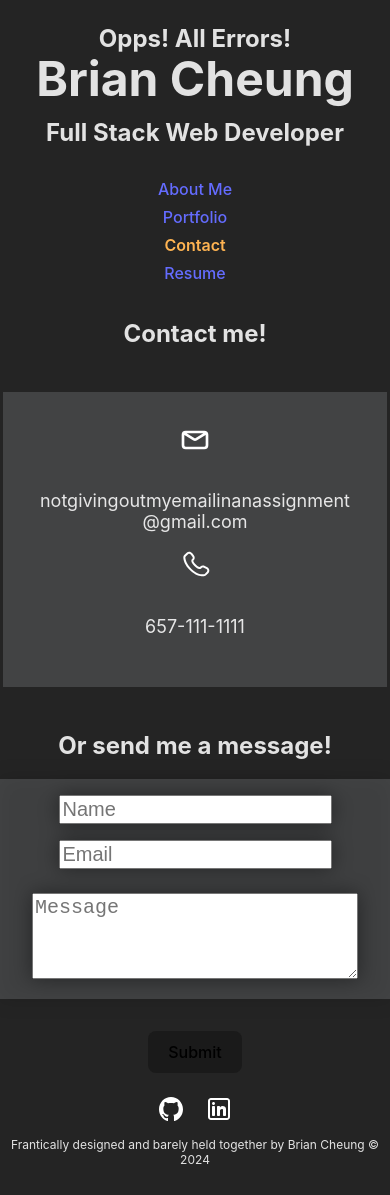
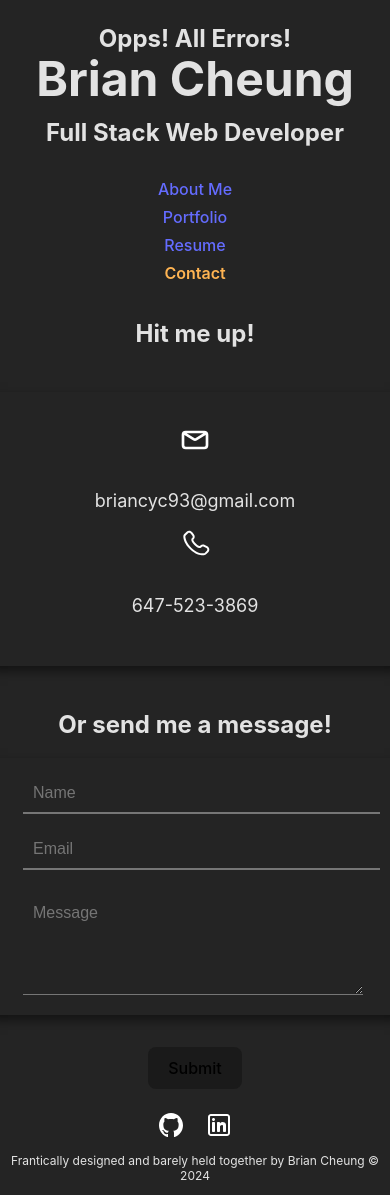
Before and after one commit to CYCBrian/wk20-react-portfolio, a React (Vite) app: page /contact in a window 390 px wide. Built offline with nearby package versions, Linux system fonts and the light colour scheme.

Commit message:
Added more styles. Need to add nodemailer functionality on contact message

```diff
--- a/src/components/navigation/navigation.jsx
+++ b/src/components/navigation/navigation.jsx
@@ -25,20 +25,21 @@ function Navigation() {
         </li>
         <li className="nav-link">
           <Link
+            to="/resume"
+            className={currentPage === "/resume" ? "active" : ""}
+          >
+            Resume
+          </Link>
+        </li>
+        <li className="nav-link">
+          <Link
             to="/contact"
             className={currentPage === "/contact" ? "active" : ""}
           >
             Contact
           </Link>
         </li>
-        <li className="nav-link">
-          <Link
-            to="/resume"
-            className={currentPage === "/resume" ? "active" : ""}
-          >
-            Resume
-          </Link>
-        </li>
+
       </ul>
     </section>
   );
--- a/src/pages/about/about.jsx
+++ b/src/pages/about/about.jsx
@@ -6,7 +6,7 @@ function AboutMe(){
     return(
         <section className='about-container'>
             <h2 className='page-title'>
-                About me
+                Hi! This is my face.
             </h2>
             <img className='about-pic' src={profileImage} alt="Profile Pic" />
             <section className='about-description'>
@@ -14,16 +14,13 @@ function AboutMe(){
                 Just some guy who keeps complaining about bad websites.
             </p>
             <p className='about-text'>
-                Decided to learn about web development so I can do better than these developers.
+                Decided to learn about web development so I can do better.
             </p>
             <p className='about-text'>
-                Realized making websites are a lot harder than previously thought.
+                Realized making websites are a lot harder than I thought.
             </p>
             <p className='about-text'>
-                Had multiple panic attacks during the bootcamp.
-            </p>
-            <p className='about-text'>
-                After 6 months, gained the ability to make bad website.
+                After multiple panic attacks, gained the ability to make bad website.
             </p>
             <p className='about-text'>
                 Hire me!
--- a/src/pages/contact/contact.css
+++ b/src/pages/contact/contact.css
@@ -9,13 +9,14 @@
 .my-contact-container{
     display: flex;
     flex-direction: column;
-    background-color: rgba(240, 248, 255, 0.15);
     padding-left: 2rem;
     padding-right: 2rem;
     padding-top: 1rem;
     padding-bottom: 1rem;
-    max-width: 50rem;
-    backdrop-filter: drop-shadow(0px 0px 10px #000000);
+    max-width: 100%;
+    width: 37.5rem;
+    height: auto;
+    box-shadow: 0 5px 10px 0px rgb(0, 0, 0, .5);
 }
 
 .contact-list{
@@ -43,12 +44,14 @@
   display: flex;
   gap: 3rem;
   align-items: center;
-  background-color: rgba(240, 248, 255, 0.15);
   padding-left: 2rem;
   padding-right: 2rem;
   padding-top: 1rem;
   padding-bottom: 1rem;
-  filter: drop-shadow(0px 0px 10px #000000);
+  max-width: 100%;
+  width: 37.5rem;
+  height: auto;
+  box-shadow: 0 5px 10px 0px rgb(0, 0, 0, .5);
 }
 
 .contact-information {
@@ -58,7 +61,12 @@
 }
 
 .contact-input {
-  font-size: 20px;
+  font-size: 16px;
+  padding: 10px;
+  border-style: none;
+  border-bottom-style: solid;
+  background-color: #242424;
+  font-family: Arial, Helvetica, sans-serif;
 }
 
 .message-input {
@@ -67,8 +75,12 @@
   max-height: 100%;
   max-width: 100%;
   min-height: 2rem;
-  min-width: 10rem;
-  font-size: 20px;
+  font-size: 16px;
+  padding: 10px;
+  border-style: none;
+  border-bottom-style: solid;
+  background-color: #242424;
+  font-family: Arial, Helvetica, sans-serif;
 }
 
 .button-container {
@@ -81,9 +93,18 @@
 
 
 @media screen and (max-width: 706px ) {
+  .my-contact-container{
+    width: 21.5rem;
+  }
   .form-container{
     flex-direction: column;
+    align-items: flex-start;
     gap: 1.5rem;
+    width: 21.5rem;
+
+  }
+  .contact-input{
+    width: 148.5%;
   }
   .contact-information{
     gap: 1rem;
--- a/src/pages/contact/contact.jsx
+++ b/src/pages/contact/contact.jsx
@@ -46,19 +46,19 @@ function Contact() {
 
   return (
     <section className="contact-container">
-      <h2>Contact me!</h2>
+      <h2>Hit me up!</h2>
       <section className="my-contact-container">
         <ul className="contact-list">
           <li className="contact-item">
             <img className="contact-logo" src={emailLogo} alt="Email logo" />
             <p className="my-contact">
-              notgivingoutmyemailinanassignment@gmail.com
+              briancyc93@gmail.com
             </p>
           </li>
           <li className="contact-item">
             <img className="contact-logo" src={phoneLogo} alt="Phone logo" />
             <p className="my-contact">
-              657-111-1111
+              647-523-3869
             </p>
           </li>
         </ul>
--- a/src/pages/portfolio/portfolio.jsx
+++ b/src/pages/portfolio/portfolio.jsx
@@ -1,3 +1,4 @@
+/* eslint-disable react/no-unescaped-entities */
 /* eslint-disable react/prop-types */
 import "./portfolio.css";
 
@@ -132,7 +133,7 @@ function ProjectCard(props) {
 function ProjectList() {
   return (
     <section className="project-container">
-      <h2>My Projects</h2>
+      <h2>Here are a few projects I've done!</h2>
       {projects.map((project) => (
         <ProjectCard
           key={project.id}
--- a/src/pages/resume/resume.css
+++ b/src/pages/resume/resume.css
@@ -17,13 +17,12 @@
     flex-direction: column;
     justify-content: center;
     gap: 1.5rem;
-    background-color: rgba(240, 248, 255, 0.15);
     padding-left: 7rem;
     padding-right: 7rem;
     padding-top: 2rem;
     padding-bottom: 2rem;
     max-width: 50rem;
-    backdrop-filter: drop-shadow(0px 0px 10px #000000);
+    filter: drop-shadow(0px 0px 5px #ffffff75);
 }
 
 .logo-container{
@@ -39,7 +38,7 @@
     width: 7rem;
     height: auto;
     transition: transform 0.2s;
-    filter: saturate(10%);
+    filter: saturate(0%);
 }
 
 .competency-logo:hover{
```
